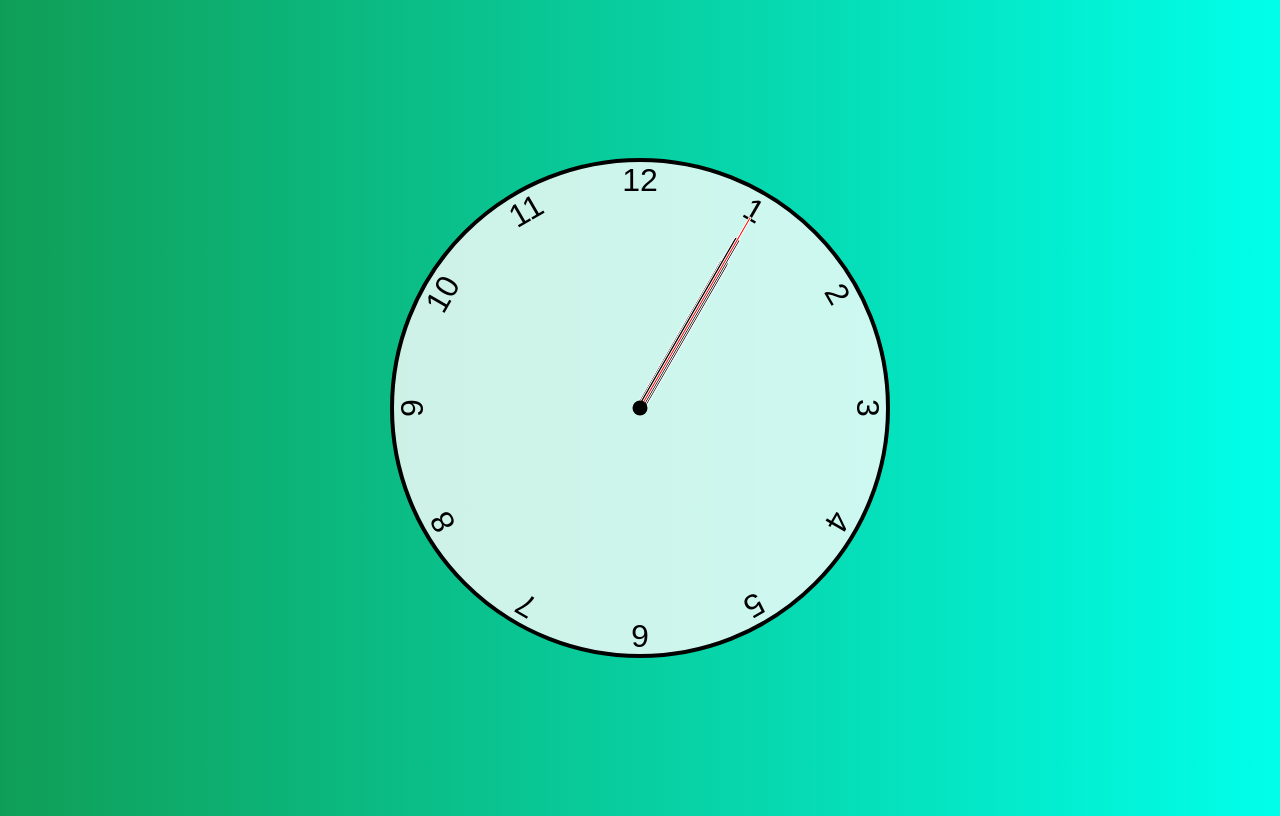
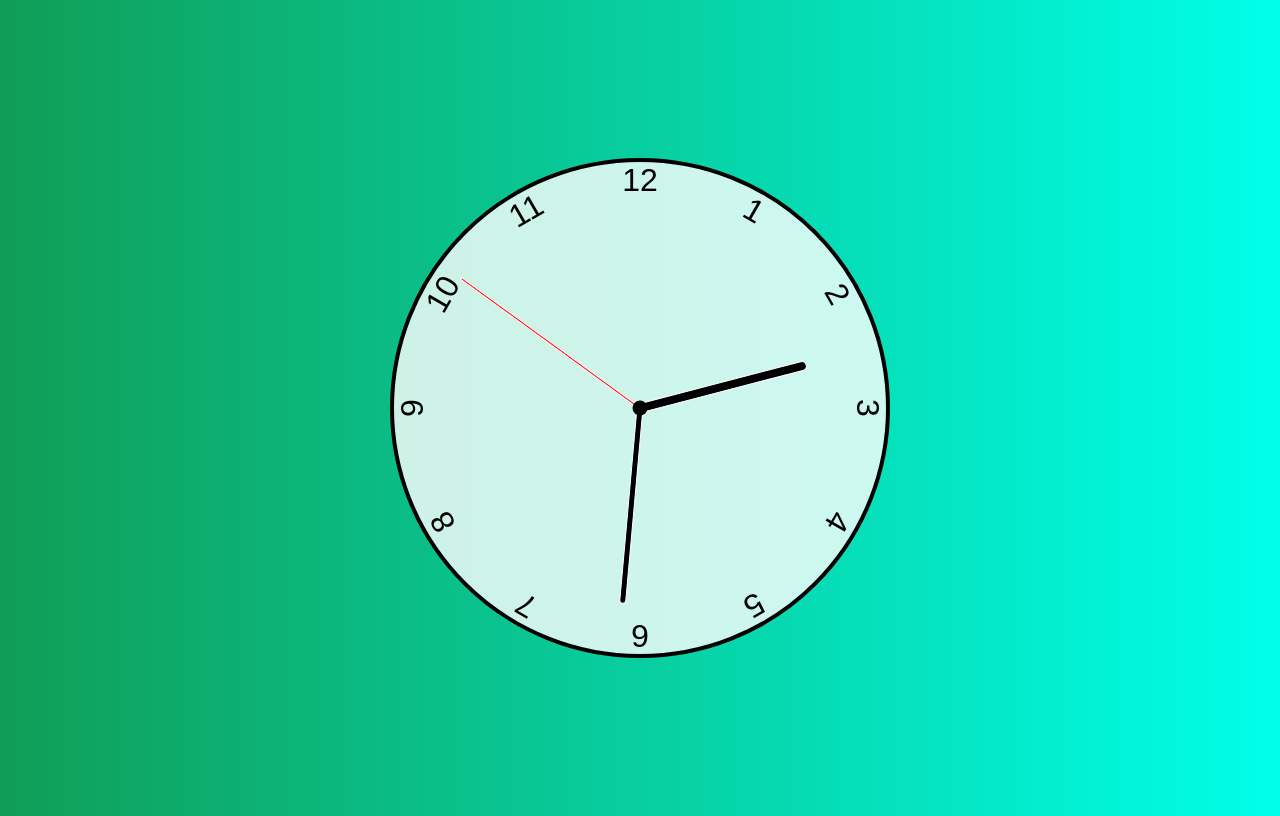
Before and after one commit to AkhalyaKavinRaj/Analog-Clock, a plain HTML site: page index.html in a window 1280 px wide. Drawn offline with Linux system fonts and the light colour scheme.

Commit message:
Initial Commit

```diff
--- a/index.html
+++ b/index.html
@@ -5,7 +5,7 @@
 	<meta name="viewport" content="width=device-width, initial-scale=1">
 	<title>Clock</title>
 	<link rel="stylesheet" type="text/css" href="styles.css">
-	<script defer src="script.js"></script>
+	<script defer src="scripts.js"></script>
 </head>
 <body>
 	<div class="clock">
```
